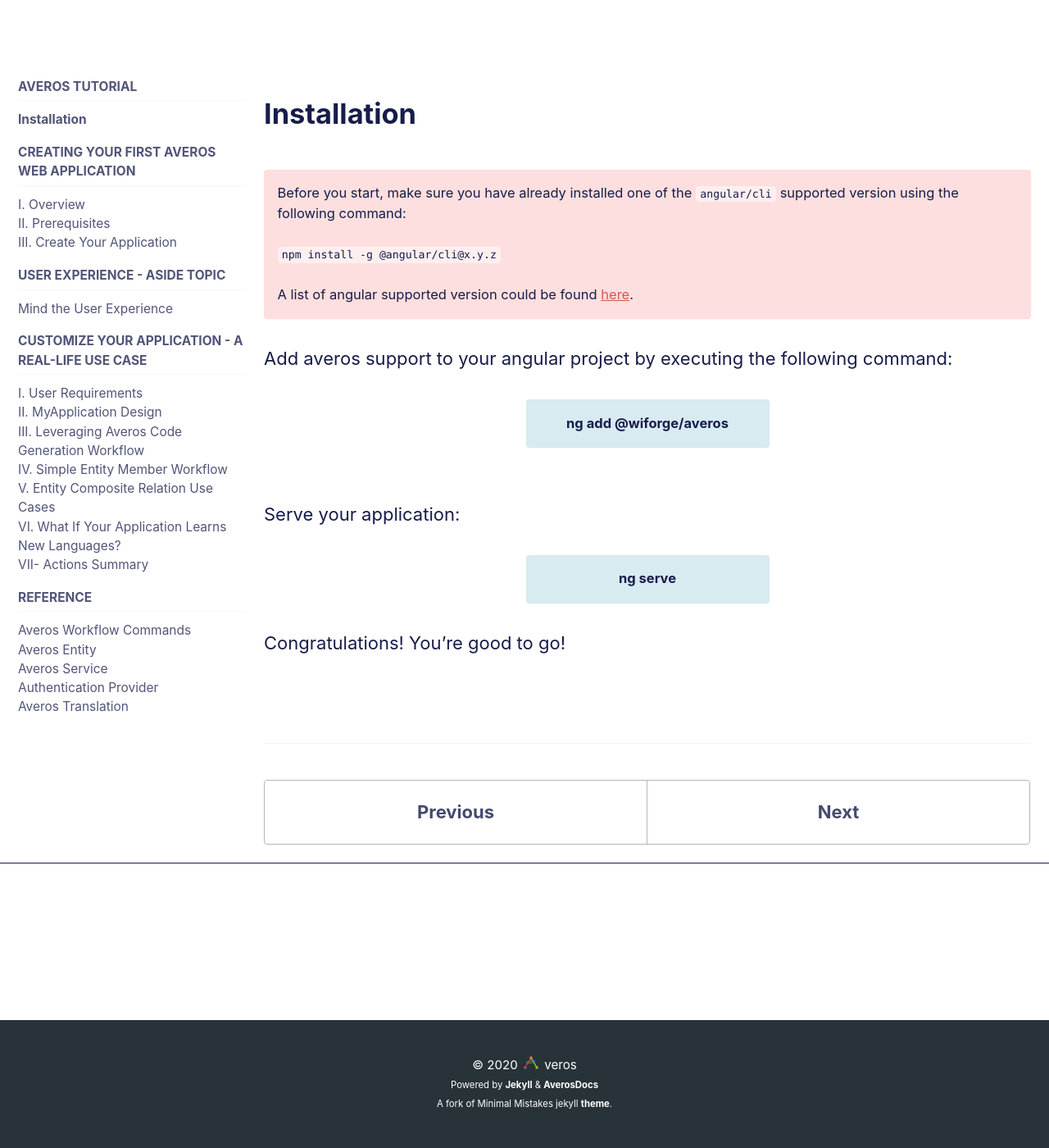
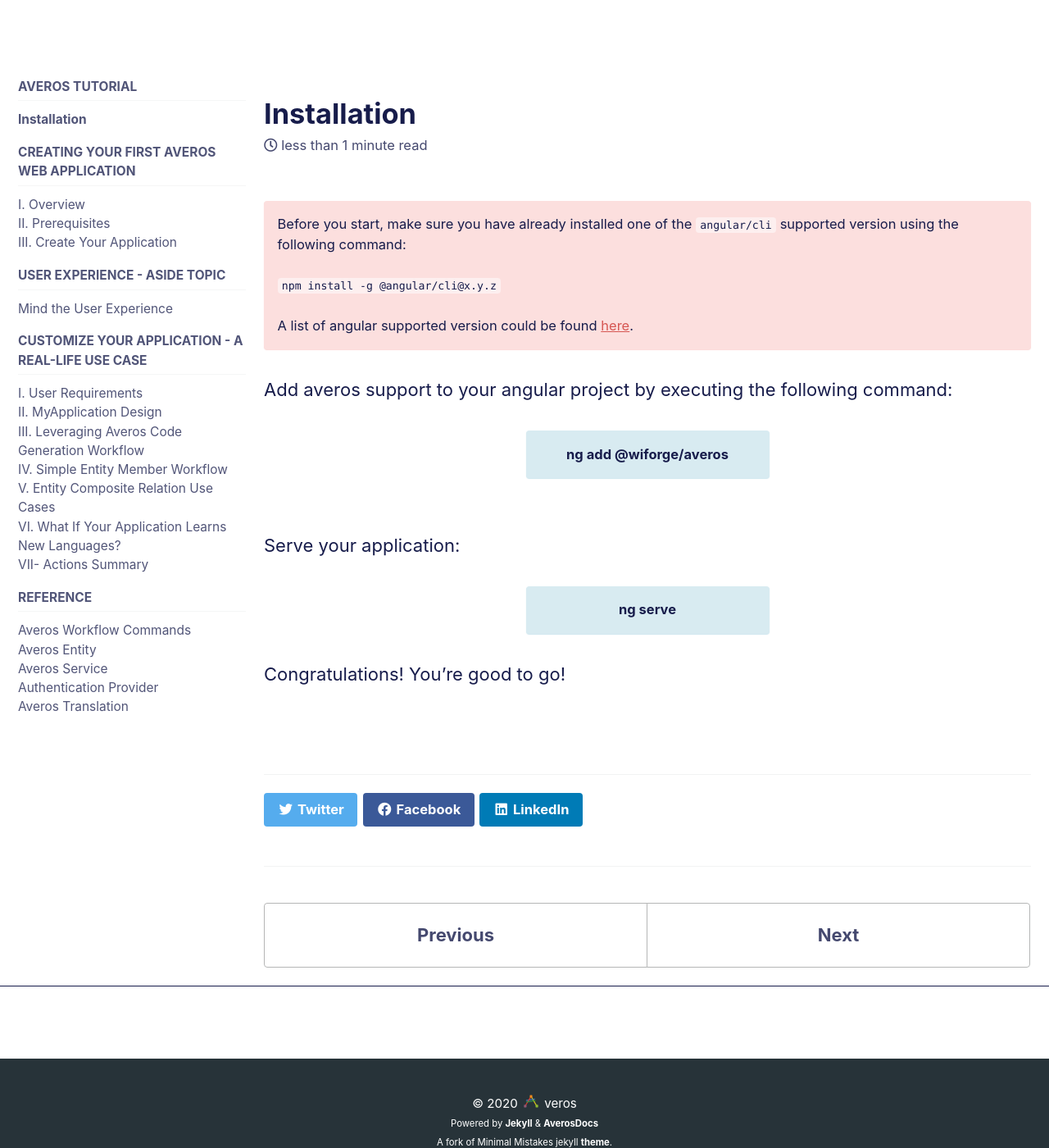
Before and after one commit to averos-io/averos-io.github.io, a Jekyll site: the page built from _docs/getting-started/00-installation.md, in a window 1280 px wide and 1400 px high. Shown: the whole window at 82% size. Built offline with Jekyll 4.4.1, drawn with Linux system fonts in a browser that asks for light colours; cached includes are drawn as plain includes; comment, search, counter and statistics services are not loaded; a style sheet for code colours, icons or effects is not loaded; some of the changed lines change nothing that is shown.

Commit message:
added share with and reading time capabilities

```diff
--- a/_config.yml
+++ b/_config.yml
@@ -217,9 +217,9 @@
       type: docs
     values:
       layout: single
-      read_time: false
+      read_time: true
       author_profile: false
-      share: false
+      share: true
       comments: false
       sidebar:
         nav: "gettingstarted"
@@ -232,7 +232,7 @@
       layout: single
       read_time: false
       author_profile: false
-      share: false
+      share: true
       comments: false
       sidebar:
         nav: "averosdocs"
```
